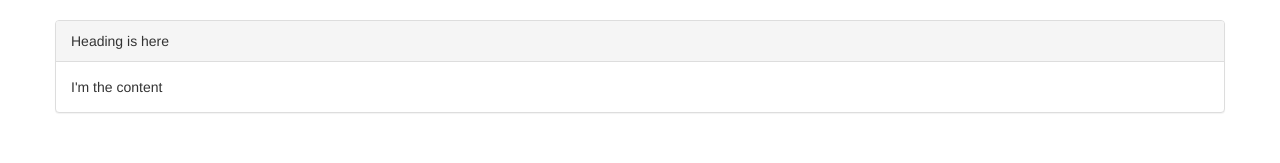
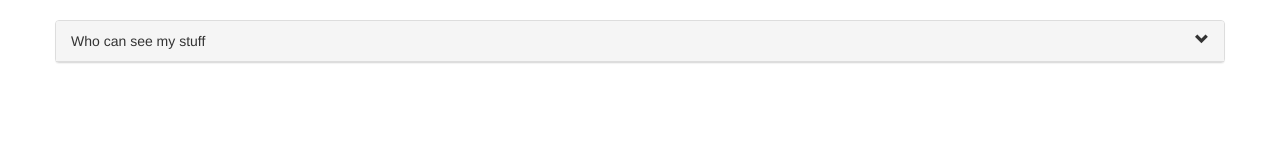
Before and after one commit to gazdagergo/angular-course, an Angular app: page / in a window 1280 px wide. Shown: the top 163 px of the page. Built offline with nearby package versions, Linux system fonts and the light colour scheme.

Commit message:
zippy component

```diff
--- a/src/app/app.component.html
+++ b/src/app/app.component.html
@@ -3,11 +3,9 @@
   <div class="row">
     <br>
 
-    <bs-panel>
-      <div class="heading">Heading is here</div>
-      I'm the content
-    </bs-panel>
-
+    <zippy title="Who can see my stuff">
+      Content
+    </zippy>
 
   </div>
 </div>
--- a/src/app/app.module.ts
+++ b/src/app/app.module.ts
@@ -10,6 +10,7 @@ import { AutoGrowDirective } from './auto-grow.directive';
 import { SummaryPipe } from './summary.pipe';
 import { FavoriteComponent } from './favorite/favorite.component';
 import { BootstrapPanelComponent } from './bootstrap-panel/bootstrap-panel.component';
+import { ZippyComponent } from './zippy/zippy.component';
 
 @NgModule({
   declarations: [
@@ -19,7 +20,8 @@ import { BootstrapPanelComponent } from './bootstrap-panel/bootstrap-panel.compo
     AutoGrowDirective,
     SummaryPipe,
     FavoriteComponent,
-    BootstrapPanelComponent
+    BootstrapPanelComponent,
+    ZippyComponent
   ],
   imports: [
     BrowserModule,
--- /dev/null
+++ b/src/app/zippy/zippy.component.css
@@ -0,0 +1,3 @@
+i {
+    cursor: pointer;
+}
--- /dev/null
+++ b/src/app/zippy/zippy.component.ts
@@ -0,0 +1,35 @@
+import { Component, OnInit, Input } from '@angular/core';
+
+@Component({
+  selector: 'zippy',
+  styleUrls: ['./zippy.component.css'],
+  template: `
+    <div class="panel panel-default">
+      <div class="panel-heading"
+        (click)="isOpen = !isOpen">
+        {{title}}
+        <i class="pull-right glyphicon"
+          [ngClass]="{
+            'glyphicon-chevron-up': isOpen,
+            'glyphicon-chevron-down': !isOpen
+          }"
+        ></i>
+      </div>
+
+      <div [hidden]="!isOpen" class="panel-body">
+        <ng-content></ng-content>
+      </div>
+    </div>
+  `
+})
+export class ZippyComponent implements OnInit {
+
+  @Input() title = 'Default title';
+  isOpen = false;
+
+  constructor() { }
+
+  ngOnInit() {
+  }
+
+}
```
Also changed, not shown: 2 other files (tests, documents, lock files or other folders).
